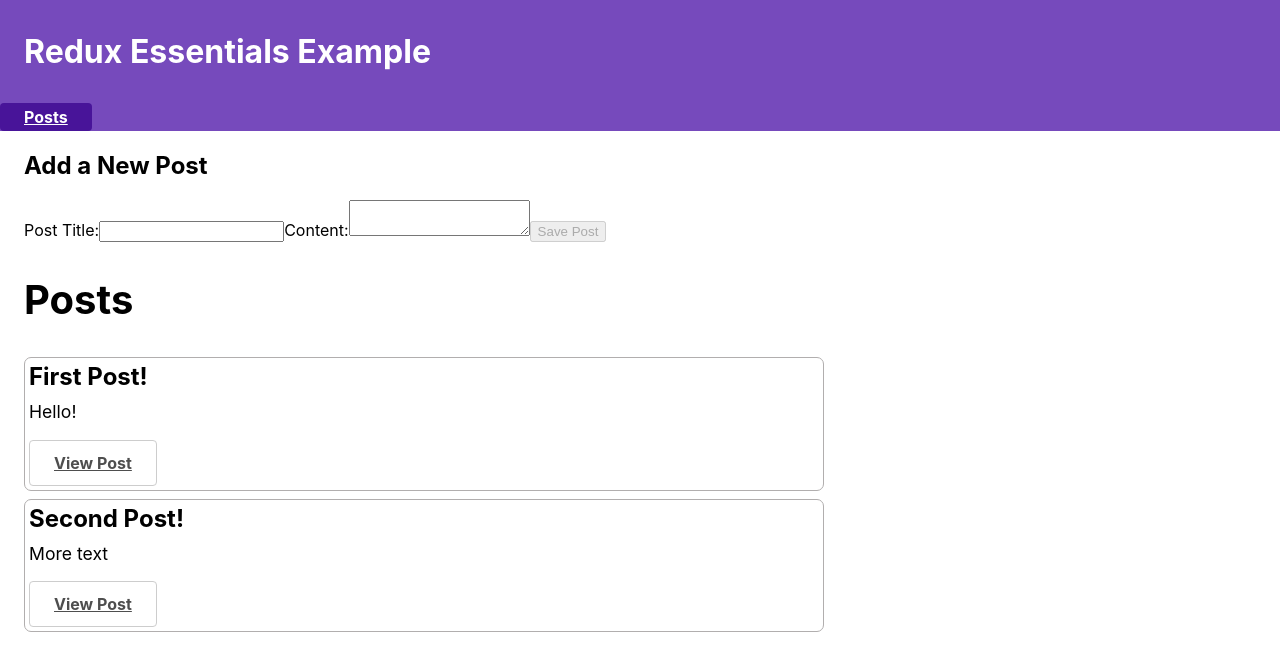
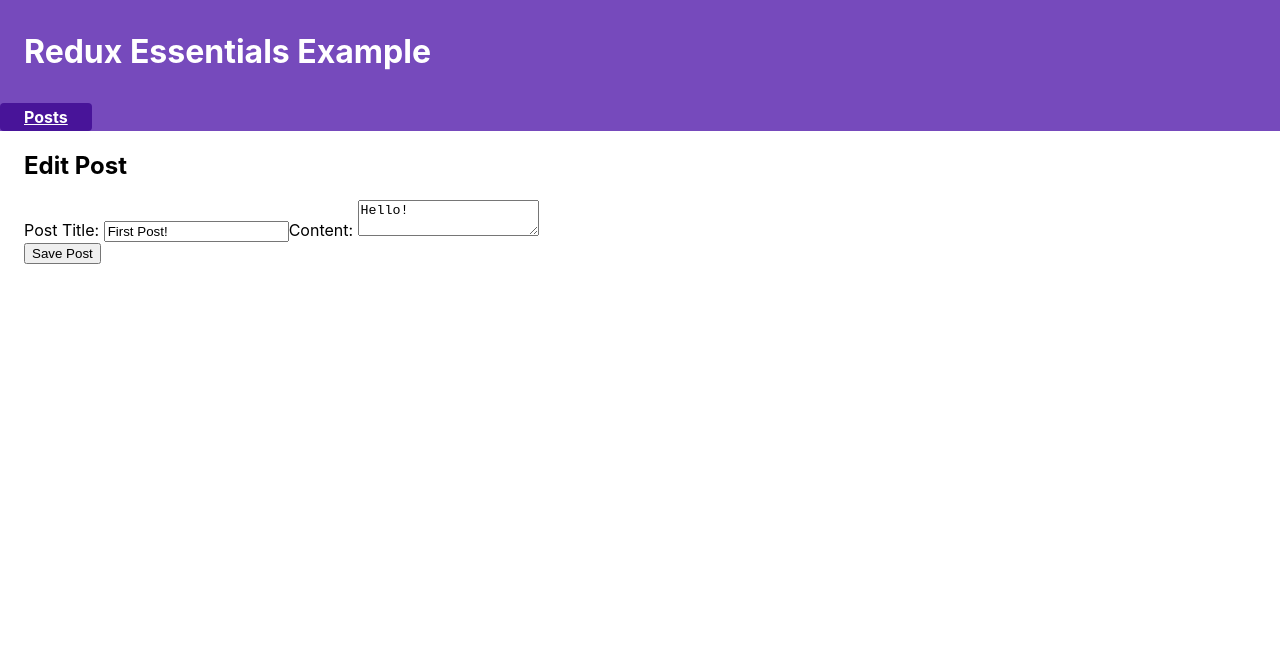
Before and after one commit to nokazn/redux-essentials-example, a React (Create React App) app: page /posts/edit/1 in a window 1280 px wide. Before the commit this address led to /. Shown: the top 670 px of the page. Built offline with nearby package versions, Linux system fonts and the light colour scheme.

Commit message:
add EditPostForm

```diff
--- a/src/App.tsx
+++ b/src/App.tsx
@@ -2,6 +2,7 @@
 import { Navbar } from './app/Navbar';
 import { PostList } from './features/posts/PostsList';
 import { AddPostForm } from './features/posts/AddPostForm';
+import { EditPostForm } from './features/posts/EditPostForm';
 import { SinglePostPage } from './features/posts/singlePostPage';
 
 export const App = () => {
@@ -16,6 +17,7 @@
           </>
         </Route>
         <Route exact path='/posts/:postId' component={SinglePostPage} />
+        <Route exact path='/posts/edit/:postId' component={EditPostForm} />
         <Redirect to='/' />
       </Switch>
     </Router>
--- /dev/null
+++ b/src/features/posts/EditPostForm.tsx
@@ -0,0 +1,59 @@
+import { useState, FC, ChangeEvent } from 'react';
+import { useDispatch, useSelector } from 'react-redux';
+import { useHistory, RouteChildrenProps } from 'react-router-dom';
+
+import { postUpdated, selectPost } from './postsSlice';
+
+interface Params {
+  postId: string;
+}
+
+interface Props {}
+
+export const EditPostForm: FC<RouteChildrenProps<Params> & Props> = ({ match }) => {
+  const postId = match?.params.postId;
+  const post = useSelector(selectPost(postId));
+  const dispatch = useDispatch();
+  const history = useHistory();
+
+  const [title, setTitle] = useState(post?.title ?? '');
+  const [content, setContent] = useState(post?.content ?? '');
+
+  const onTitleChanged = (e: ChangeEvent<HTMLInputElement>) => setTitle(e.target.value);
+  const onContentChanged = (e: ChangeEvent<HTMLTextAreaElement>) => setContent(e.target.value);
+  const onSavePostClicked = () => {
+    if (postId && title && content) {
+      dispatch(postUpdated({ id: postId, title, content }));
+      history.push(`/post/${postId}`);
+    }
+  };
+
+  if (post == null) {
+    return (
+      <section>
+        <h2>Post not found!</h2>
+      </section>
+    );
+  }
+  return (
+    <section>
+      <h2>Edit Post</h2>
+      <form>
+        <label htmlFor='postTitle'>Post Title: </label>
+        <input
+          type='text'
+          id='postTitle'
+          name='postTitle'
+          placeholder="What's on your mind?"
+          value={title}
+          onChange={onTitleChanged}
+        />
+        <label htmlFor='postContent'>Content: </label>
+        <textarea id='postContent' name='postContent' value={content} onChange={onContentChanged} />
+      </form>
+      <button type='button' onClick={onSavePostClicked}>
+        Save Post
+      </button>
+    </section>
+  );
+};
--- a/src/features/posts/postsSlice.ts
+++ b/src/features/posts/postsSlice.ts
@@ -24,11 +24,26 @@
   name: 'post',
   initialState,
   reducers: {
-    postAdded(state, action: PayloadAction<Omit<Post, 'id'>>) {
-      state.push({
-        ...action.payload,
-        id: nanoid(),
-      });
+    postAdded: {
+      reducer(state, action: PayloadAction<Post>) {
+        state.push(action.payload);
+      },
+      prepare(payload: Omit<Post, 'id'>) {
+        return {
+          payload: {
+            ...payload,
+            id: nanoid(),
+          },
+        };
+      },
+    },
+    postUpdated(state, action: PayloadAction<Post>) {
+      const { id, title, content } = action.payload;
+      const post = state.find((p) => p.id === id);
+      if (post != null) {
+        post.title = title;
+        post.content = content;
+      }
     },
   },
 });
@@ -40,6 +55,6 @@
 };
 
 // actions
-export const { postAdded } = postSlice.actions;
+export const { postAdded, postUpdated } = postSlice.actions;
 
 export default postSlice.reducer;
--- a/src/features/posts/singlePostPage.tsx
+++ b/src/features/posts/singlePostPage.tsx
@@ -1,4 +1,5 @@
 import { useSelector } from 'react-redux';
+import { Link } from 'react-router-dom';
 import type { FC } from 'react';
 import type { RouteChildrenProps } from 'react-router';
 
@@ -27,6 +28,7 @@
       <article className={styles.post}>
         <h2>{post.title}</h2>
         <p className={styles.postContent}>{post.content}</p>
+        <Link to={`/posts/edit/${post.id}`}>Edit Post</Link>
       </article>
     </section>
   );
```
